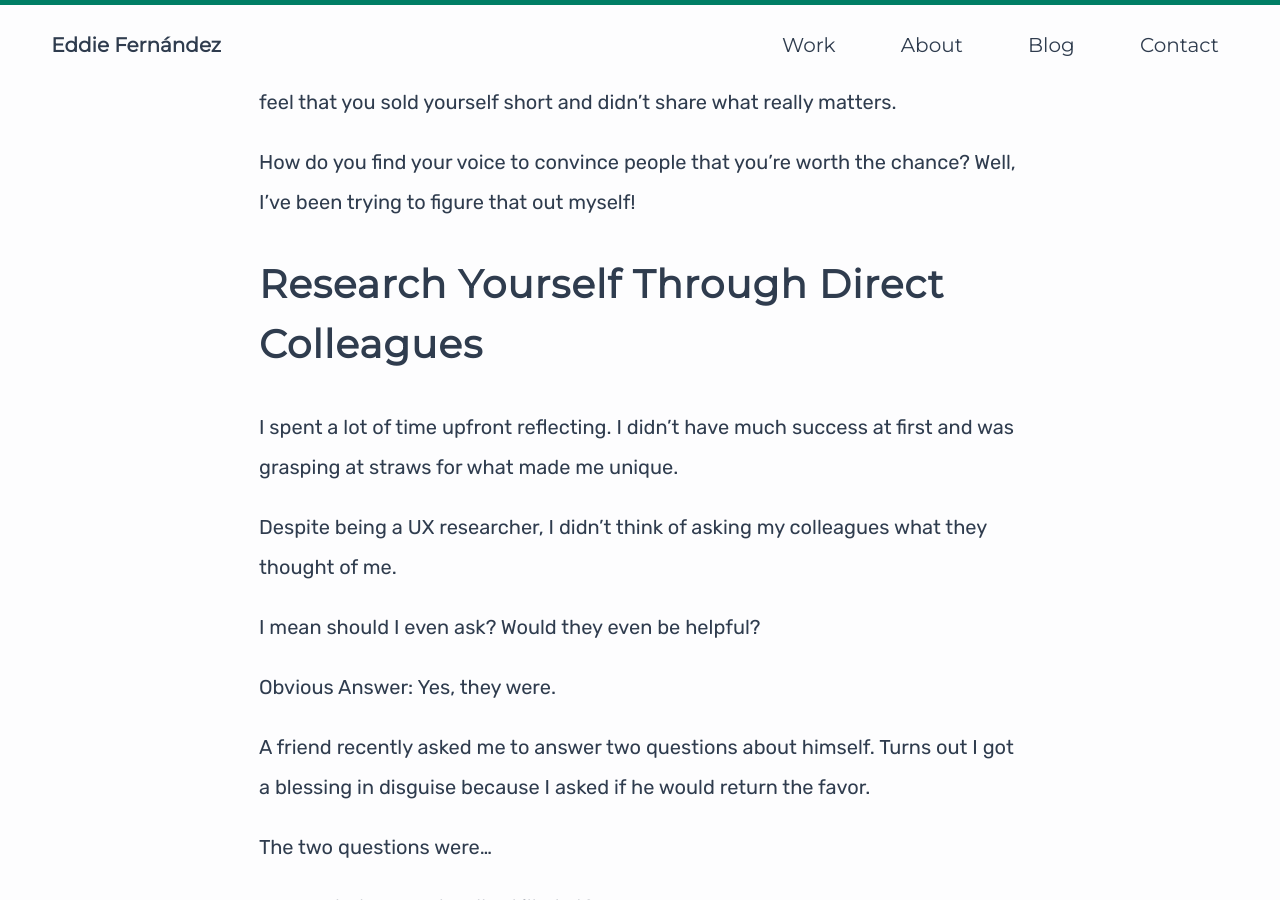
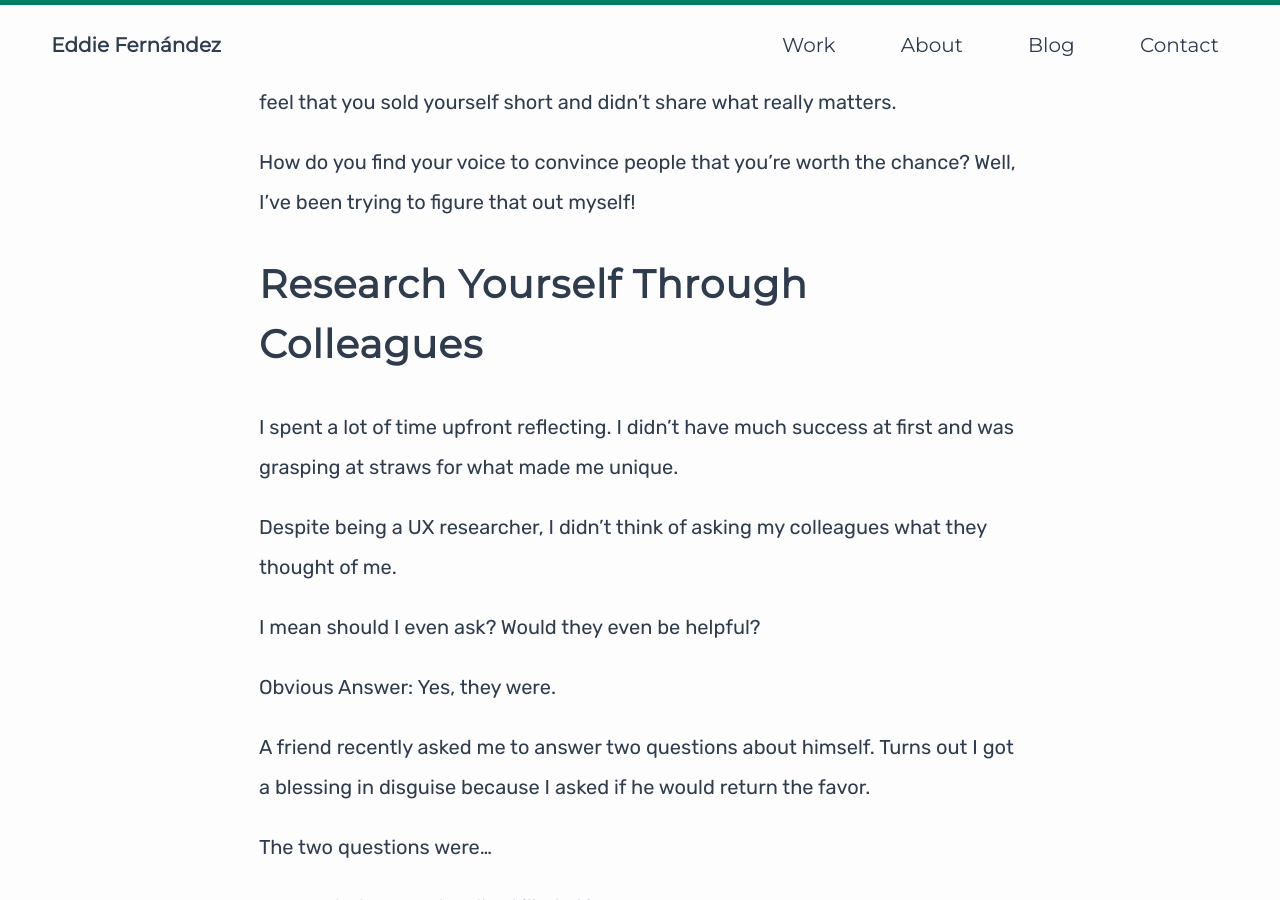
Before and after one commit to edfernan/edfernan.github.io, a Jekyll site: the page built from _posts/2018-07-07-Becoming-Your-Best-Advocate.md, in a window 1280 px wide and 900 px high, scrolled down 519 px. Built offline with Jekyll 4.4.1, drawn with Linux system fonts in a browser that asks for light colours.

Commit message:
Edit to Becoming Your Best Advocate post 2

```diff
--- a/_posts/2018-07-07-Becoming-Your-Best-Advocate.md
+++ b/_posts/2018-07-07-Becoming-Your-Best-Advocate.md
@@ -12,7 +12,7 @@ Being your own best advocate is hard. When people don't see your work day-to-day
 
 How do you find your voice to convince people that you're worth the chance? Well, I've been trying to figure that out myself!
 
-## Research Yourself Through Direct Colleagues
+## Research Yourself Through Colleagues
 
 I spent a lot of time upfront reflecting. I didn't have much success at first and was grasping at straws for what made me unique.
 
```
